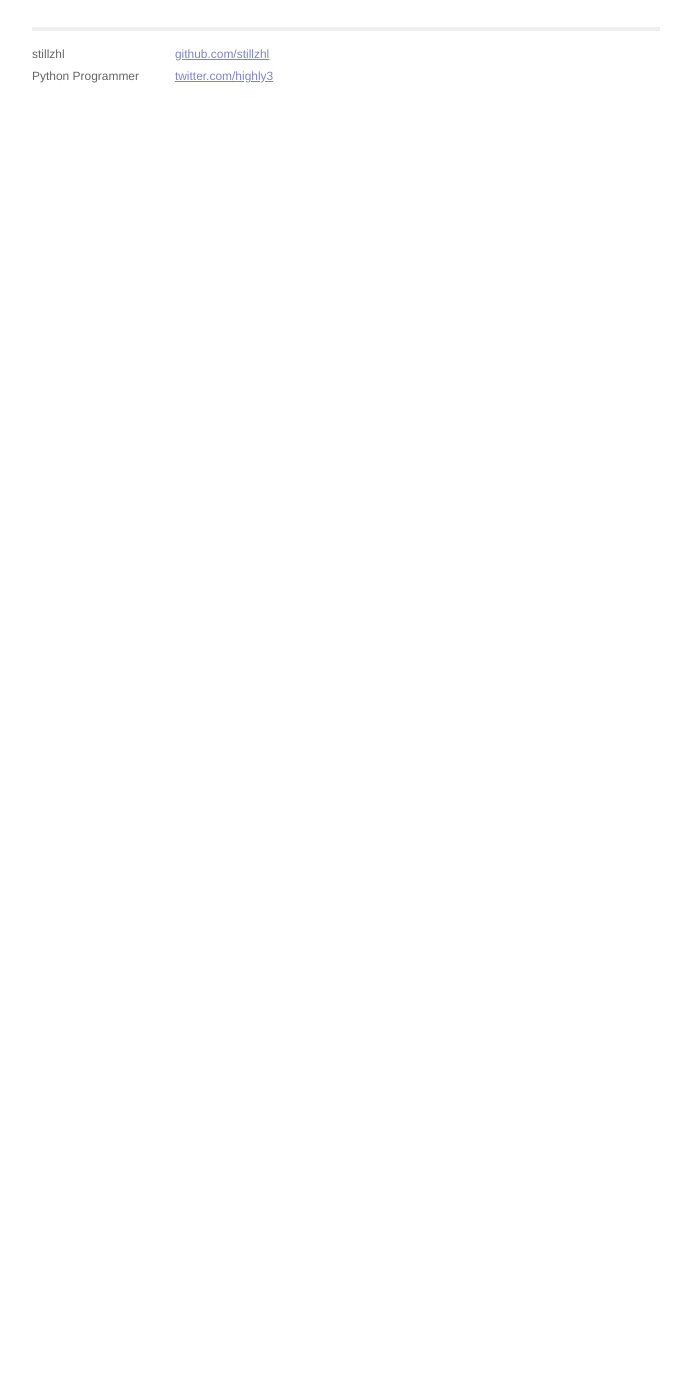
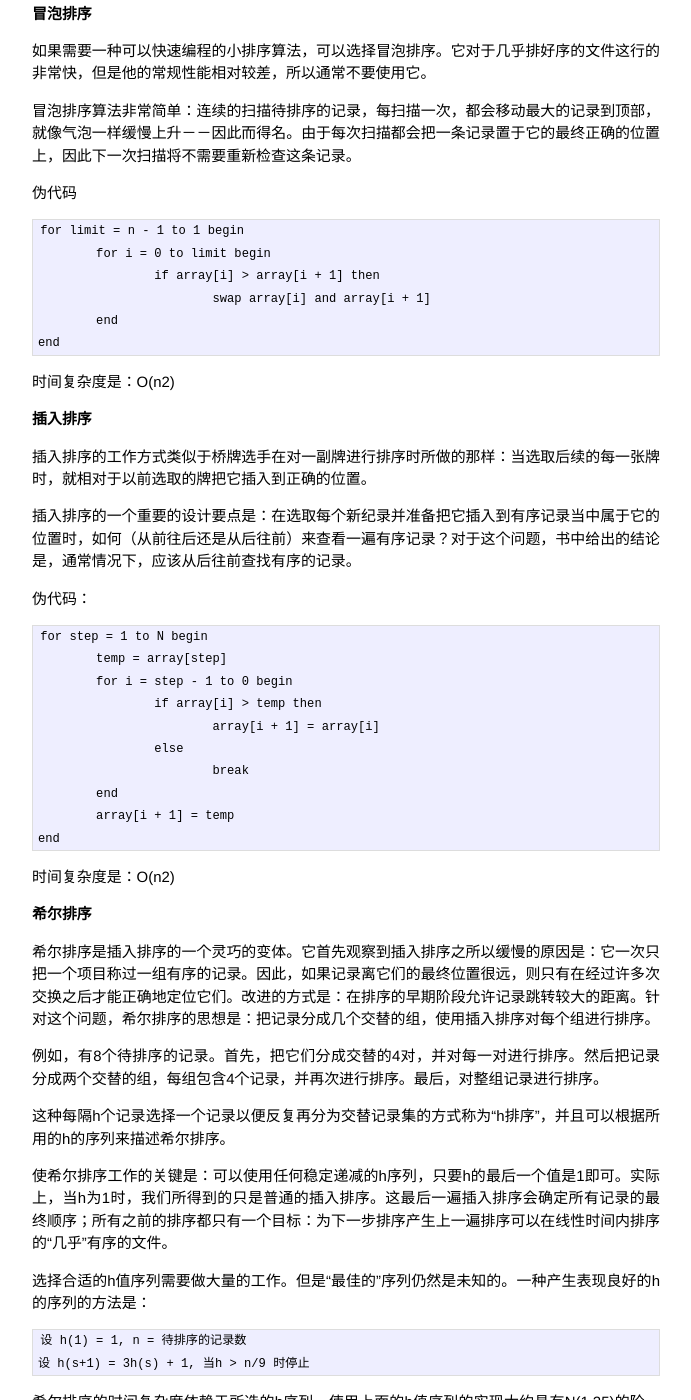
Before and after one commit to stillzhl/stillzhl.github.io, a Jekyll site: the page built from _posts/2014-03-08-everyday-algorithm.md, in a window 1280 px wide and 1400 px high, scrolled down 7180 px. Shown: the whole window, without its empty margins (294-985 px from the left). Built offline with Jekyll 4.4.1, drawn with Linux system fonts in a browser that asks for light colours; Markdown is read by kramdown in place of the engine named in the settings; before the commit the page ends 7279 px from its top, so only the background shows below that; some of the changed text lies outside the part shown.

Commit message:
more learning

```diff
--- a/_posts/2014-03-08-everyday-algorithm.md
+++ b/_posts/2014-03-08-everyday-algorithm.md
@@ -264,3 +264,72 @@ ANSI C的 qsort() 函数是一个可工作的基本排序工具，但它存在
 - 输入的介的相关性
 - 对额外存储空间的需求
 - 内部排序技术与外部排序技术：虽然实现细节有所不同，但所有外部排序的基本策略都是相同的。即将待排序的数据分成块，这些快非常小，足以放到内存中，并且利用内部排序技术一次对其中一个块进行排序，然后合并这些块，产生最终排好序的输出。当需要对大量数据进行排序时，把数据加载进*b树*中通常是一种优秀的解决方案。
+
+###### 冒泡排序
+如果需要一种可以快速编程的小排序算法，可以选择冒泡排序。它对于几乎排好序的文件这行的非常快，但是他的常规性能相对较差，所以通常不要使用它。
+
+冒泡排序算法非常简单：连续的扫描待排序的记录，每扫描一次，都会移动最大的记录到顶部，就像气泡一样缓慢上升－－因此而得名。由于每次扫描都会把一条记录置于它的最终正确的位置上，因此下一次扫描将不需要重新检查这条记录。
+
+伪代码
+
+	for limit = n - 1 to 1 begin
+		for i = 0 to limit begin
+			if array[i] > array[i + 1] then
+				swap array[i] and array[i + 1]
+		end
+	end
+
+时间复杂度是：O(n2)
+
+###### 插入排序
+
+插入排序的工作方式类似于桥牌选手在对一副牌进行排序时所做的那样：当选取后续的每一张牌时，就相对于以前选取的牌把它插入到正确的位置。
+
+插入排序的一个重要的设计要点是：在选取每个新纪录并准备把它插入到有序记录当中属于它的位置时，如何（从前往后还是从后往前）来查看一遍有序记录？对于这个问题，书中给出的结论是，通常情况下，应该从后往前查找有序的记录。
+
+伪代码：
+
+	for step = 1 to N begin
+		temp = array[step]
+		for i = step - 1 to 0 begin
+			if array[i] > temp then
+				array[i + 1] = array[i]
+			else
+				break
+		end
+		array[i + 1] = temp
+	end
+
+时间复杂度是：O(n2)
+
+###### 希尔排序
+
+希尔排序是插入排序的一个灵巧的变体。它首先观察到插入排序之所以缓慢的原因是：它一次只把一个项目称过一组有序的记录。因此，如果记录离它们的最终位置很远，则只有在经过许多次交换之后才能正确地定位它们。改进的方式是：在排序的早期阶段允许记录跳转较大的距离。针对这个问题，希尔排序的思想是：把记录分成几个交替的组，使用插入排序对每个组进行排序。
+
+例如，有8个待排序的记录。首先，把它们分成交替的4对，并对每一对进行排序。然后把记录分成两个交替的组，每组包含4个记录，并再次进行排序。最后，对整组记录进行排序。
+
+这种每隔h个记录选择一个记录以便反复再分为交替记录集的方式称为“h排序”，并且可以根据所用的h的序列来描述希尔排序。
+
+使希尔排序工作的关键是：可以使用任何稳定递减的h序列，只要h的最后一个值是1即可。实际上，当h为1时，我们所得到的只是普通的插入排序。这最后一遍插入排序会确定所有记录的最终顺序；所有之前的排序都只有一个目标：为下一步排序产生上一遍排序可以在线性时间内排序的“几乎”有序的文件。
+
+选择合适的h值序列需要做大量的工作。但是“最佳的”序列仍然是未知的。一种产生表现良好的h的序列的方法是：
+
+	设 h(1) = 1, n = 待排序的记录数
+	设 h(s+1) = 3h(s) + 1, 当h > n/9 时停止
+
+希尔排序的时间复杂度依赖于所选的h序列，使用上面的h值序列的实现大约具有N(1.25)的阶。虽然希尔排序不具有像插入排序或者冒泡排序处理已经有序的记录时那样引人注目的速度，但是处理逆序或随机顺序的记录时它不会遭受显著的速度降级。希尔排序的运行时间对*输入数据相当不敏感*，它唯一负面的特性是，它不是一种稳定的排序。不过综合起来讲，这行特性使得希尔排序成为几乎任何情况下的一个优秀的选择，它应该是优先考虑的几种算法之一。
+
+###### 快速排序
+
+O(NlgN)
+
+快速排序对待排序的记录采用“分治”法。在排序的每一步，都把记录分成两个分区。这种分区是基于称为__基准__(pivot)的记录进行的。将小于基准的所有记录划分到一个分区中，而将大于基准的记录划分到另一个分区中。等于基准的记录则可以划分到任何一个分区中。通过允许将等于基准的记录划分到任何一个分区中，快排将把由于数据集包含许多具有等号键的记录而引起的降级行为减至最少。然后，快排将对两个分区进行快速排序。
+
+快排实现的难点在于：
+
+* 如何适当的选择基准
+* 在分配给A自身的内存内构造子数组A1 和 A2，从而避免了需要任何额外的存储
+
+###### 堆排序
+
+一般来讲，正确实现的快速排序难以超越。不过快排最坏的情况下是O(n2)的，总是存在你的程序将遇到最坏条件的可能性。在本节中，我们将研究堆排序，它是O(NlgN)的另一种排序，通常要比快排慢一些，但是不存在最会情况。
```
